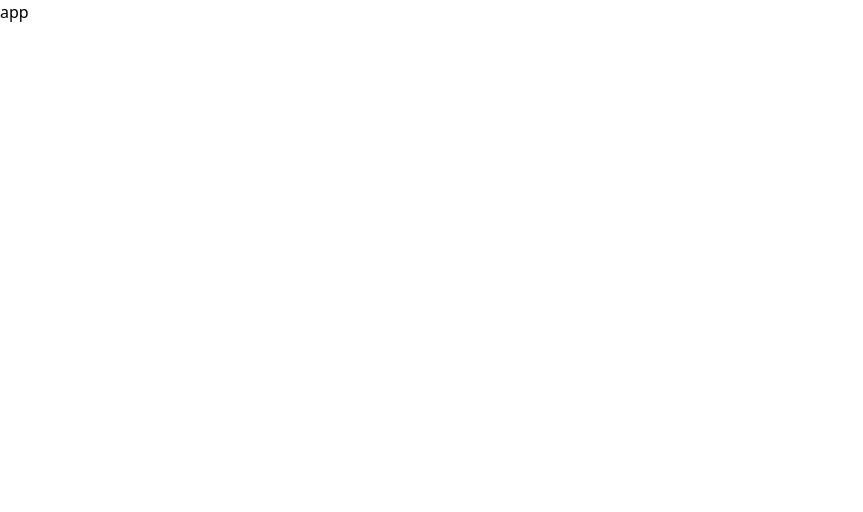
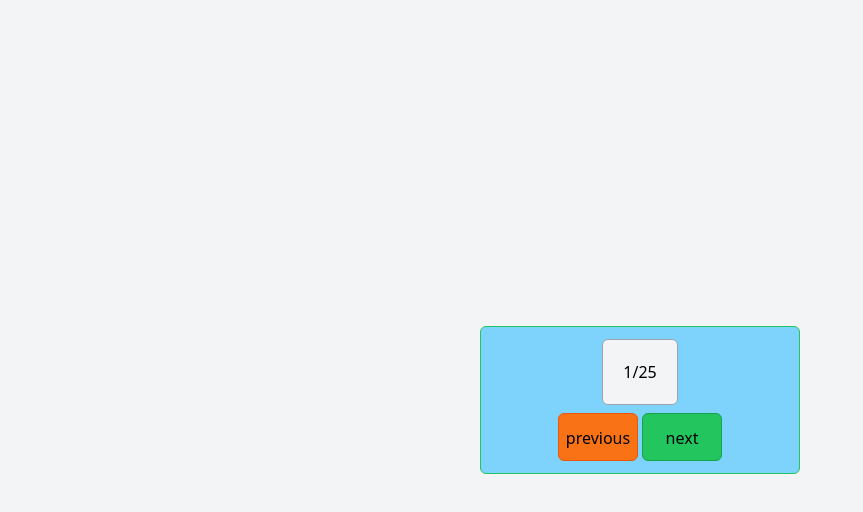
Before and after one commit to mortybunyarit/all-basic-react-concepts, a React (Vite) app: page / in a window 1280 px wide. Shown: the top 512 px of the page, without its empty margins (0-863 px from the left). Built offline with nearby package versions, Linux system fonts and the light colour scheme.

Commit message:
feat: increse-decrease-numbers25

```diff
--- a/src/App.jsx
+++ b/src/App.jsx
@@ -1,5 +1,49 @@
+import { useState } from "react";
+
 function App() {
-  return <div>app</div>;
+  const [number, setNumber] = useState(1);
+
+  const decrease = () => {
+    if (number > 0) {
+      setNumber(number - 1);
+    }
+  };
+
+  const increase = () => {
+    if (number < 25) {
+      setNumber(number + 1);
+    }
+  };
+
+  return (
+    <div className="flex items-center justify-center min-h-screen bg-gray-100 ">
+      <div className="flex  flex-col items-center  justify-center gap-2 bg-sky-300 p-3 border w-80 border-green-500 rounded-md">
+        <div className="bg-gray-100 border border-gray-400 p-5  rounded-md ">
+          <p>{number}/25</p>
+        </div>
+
+        <div className="flex gap-1">
+          <div>
+            <button
+              onClick={decrease}
+              className="bg-orange-500 border border-orange-600 p-3 rounded-md  w-20 h-12 flex justify-center"
+            >
+              previous
+            </button>
+          </div>
+
+          <div>
+            <button
+              onClick={increase}
+              className="bg-green-500 border border-green-600 p-3 rounded-md w-20 h-12 flex justify-center"
+            >
+              next
+            </button>
+          </div>
+        </div>
+      </div>
+    </div>
+  );
 }
 
 export default App;
```
